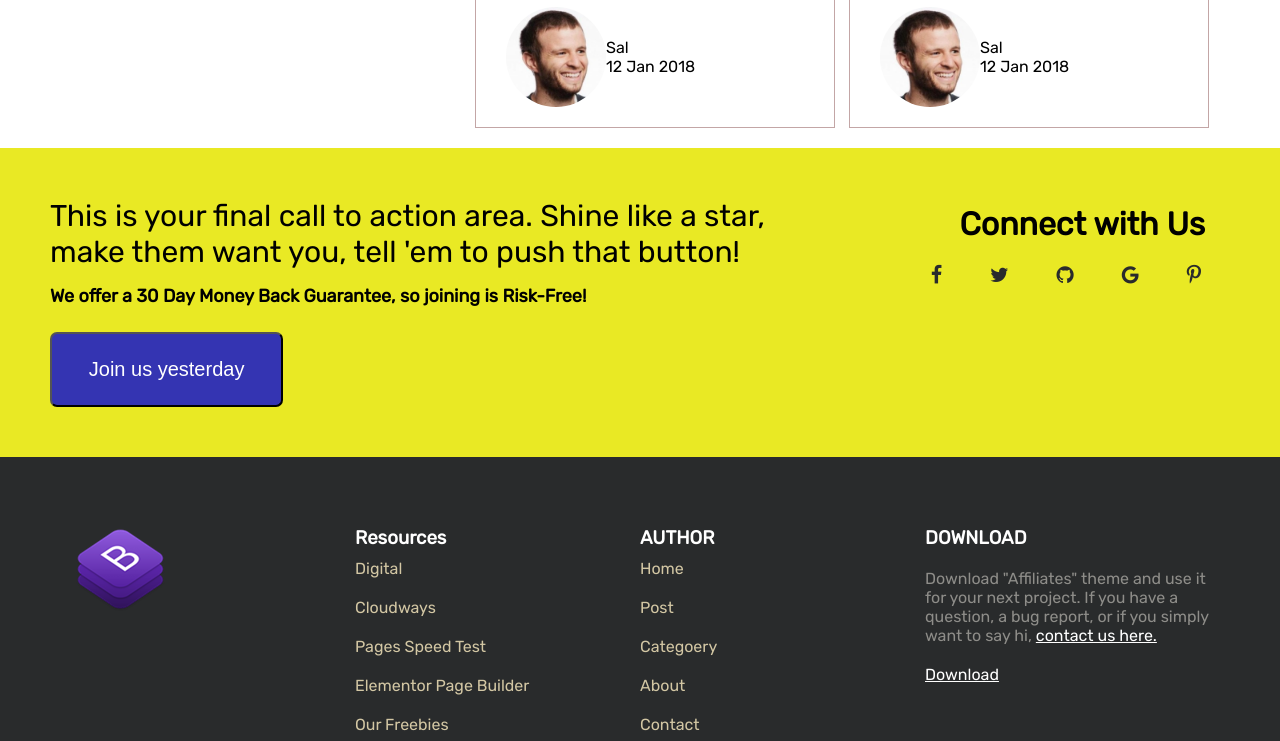
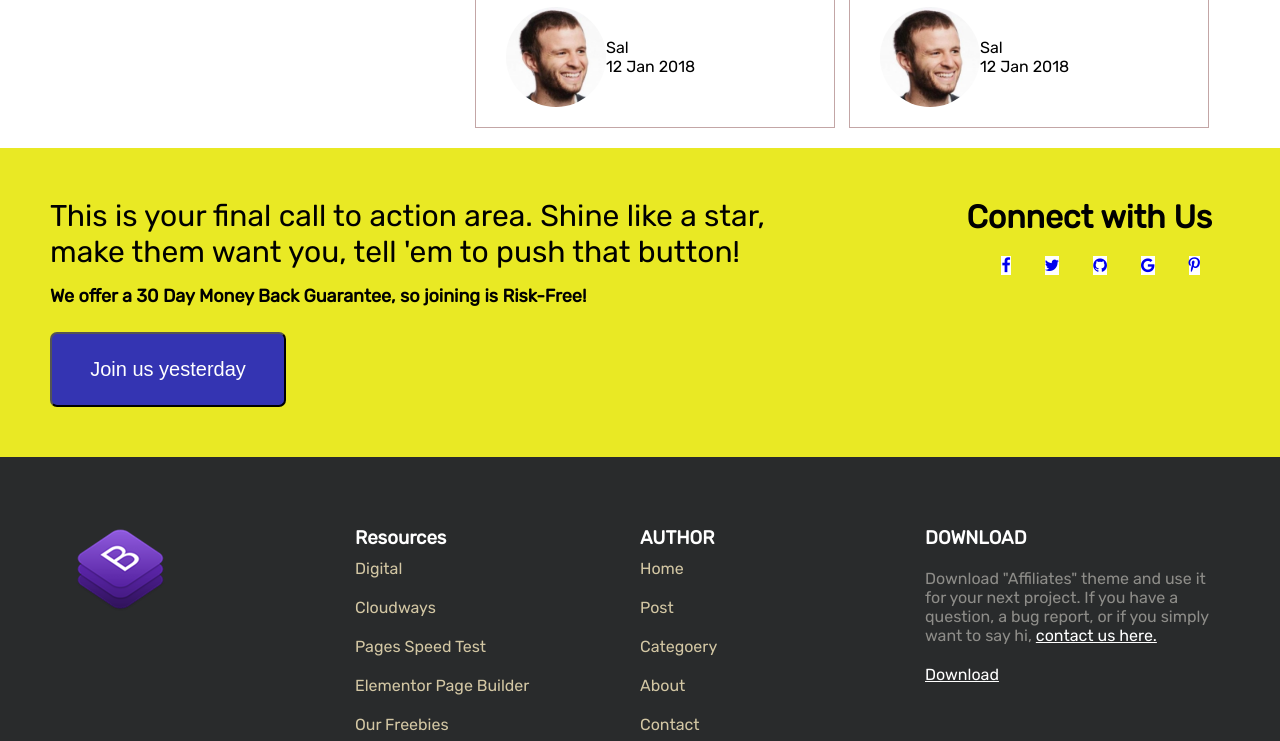
Before and after one commit to Rasheduzzaman63/blog-websites, a plain HTML site: page index.html in a window 1280 px wide. Shown: the part 2059-2800 px from the top of the page. Drawn offline with Linux system fonts and the light colour scheme.

Commit message:
updated files

```diff
--- a/index.html
+++ b/index.html
@@ -223,7 +223,7 @@
         </aside>
         <article class="social-article">
             <h2 class="social-article-head">Connect with Us</h2>
-            <div class="menu">
+            <div class="social-menu">
                 <nav aria-label="main menu">
                     <ul role="menu bar" id="main menu">
                         <li role="none">
--- a/style.css
+++ b/style.css
@@ -269,10 +269,20 @@ header{
     flex: 1;
     text-align: right;
 }
-.social-article, .menu nav ul li a{
-    padding: 7px 7px;
+.social-menu{
+    margin-right: 15px;
+}
+.social-menu ul li a{
+    background: white;
+}
+.social-menu nav ul li{
+    list-style-type:none;;
     display: inline;
+    padding: 10px 10px;
+    margin: 5px 5px;
+    color:white
 }
+
 /* social media starts here */
 /* banner ends here */
 /* footer section starts here */
@@ -413,11 +423,6 @@ span a{
         width: 50%;
         font-size: 25px;
     }
-    .social-article, .menu nav ul li{
-        display: inline-block;
-        text-align: center;
-        padding: 0;
-    }
     .social-article-head{
         margin-top: 20px;
     }
@@ -506,6 +511,9 @@ span a{
   .social-btn{
     width: 100%;
     }
+    #footer-section{
+       height: max-content;
+    }
  }
  @media screen and (max-width: 360px) {
     header{
```
